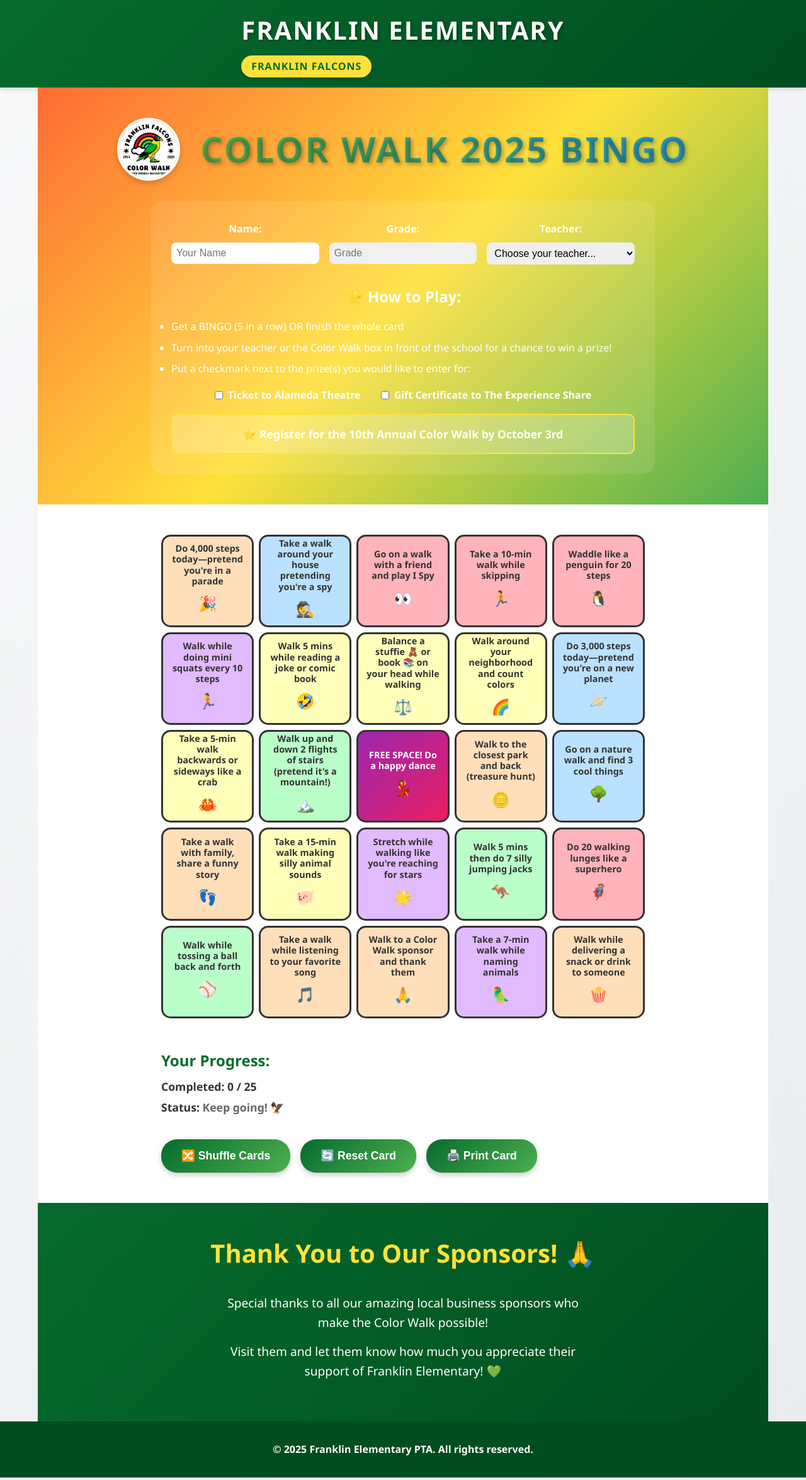
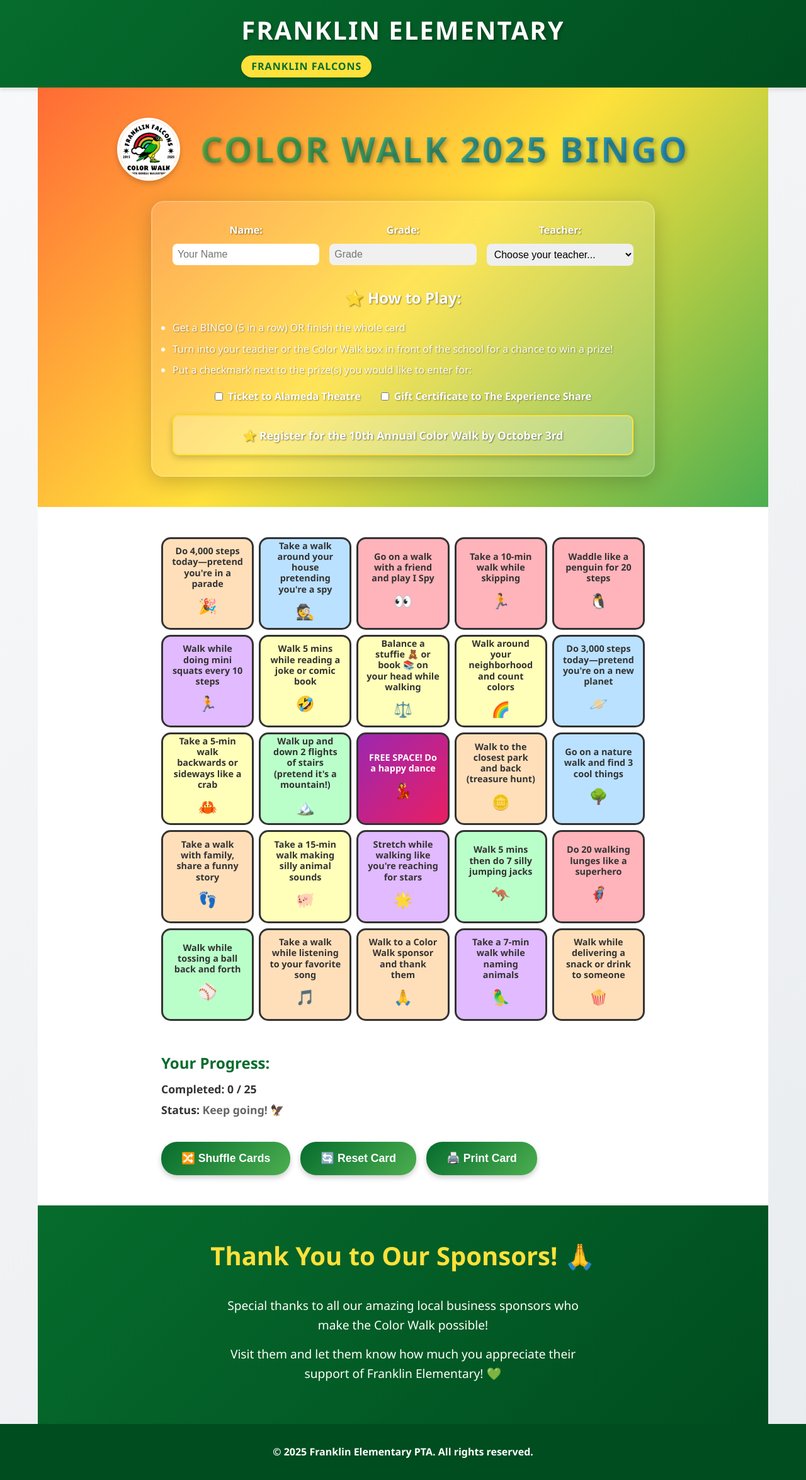
Before and after one commit to judytuna/franklin-walkathon-2025, a Jekyll site: the page built from bingo.html, in a window 1280 px wide. Shown: the whole page at 63% size. Built offline with Jekyll 4.4.1, drawn with Linux system fonts in a browser that asks for light colours.

Commit message:
make the white info text easier to read

```diff
--- a/assets/css/style.css
+++ b/assets/css/style.css
@@ -887,12 +887,14 @@
 }
 
 .bingo-info {
-    background: rgba(255, 255, 255, 0.1);
+    background: rgba(255, 255, 255, 0.15);
     padding: 2rem;
     border-radius: 20px;
     margin: 0 auto;
     max-width: 800px;
-    backdrop-filter: blur(10px);
+    backdrop-filter: blur(15px);
+    border: 2px solid rgba(255, 255, 255, 0.2);
+    box-shadow: 0 8px 32px rgba(0, 0, 0, 0.2);
 }
 
 .bingo-form {
@@ -905,6 +907,7 @@
 .bingo-form label {
     font-weight: 600;
     color: var(--white);
+    text-shadow: 1px 1px 2px rgba(0, 0, 0, 0.5);
 }
 
 .bingo-form input,
@@ -929,6 +932,7 @@
 .bingo-rules h3 {
     margin-bottom: 1rem;
     font-size: 1.5rem;
+    text-shadow: 1px 1px 2px rgba(0, 0, 0, 0.5);
 }
 
 .bingo-rules ul {
@@ -938,6 +942,7 @@
 
 .bingo-rules li {
     margin-bottom: 0.5rem;
+    text-shadow: 1px 1px 2px rgba(0, 0, 0, 0.4);
 }
 
 .prize-selection {
@@ -953,15 +958,18 @@
     align-items: center;
     gap: 0.5rem;
     font-weight: 600;
+    text-shadow: 1px 1px 2px rgba(0, 0, 0, 0.4);
 }
 
 .registration-reminder {
-    background: rgba(255, 255, 255, 0.2);
+    background: rgba(255, 255, 255, 0.25);
     padding: 1rem;
     border-radius: 10px;
     margin-top: 1rem;
     font-size: 1.1rem;
     border: 2px solid var(--secondary-yellow);
+    text-shadow: 1px 1px 2px rgba(0, 0, 0, 0.5);
+    box-shadow: 0 4px 12px rgba(0, 0, 0, 0.2);
 }
 
 /* Bingo Game Section */
```
